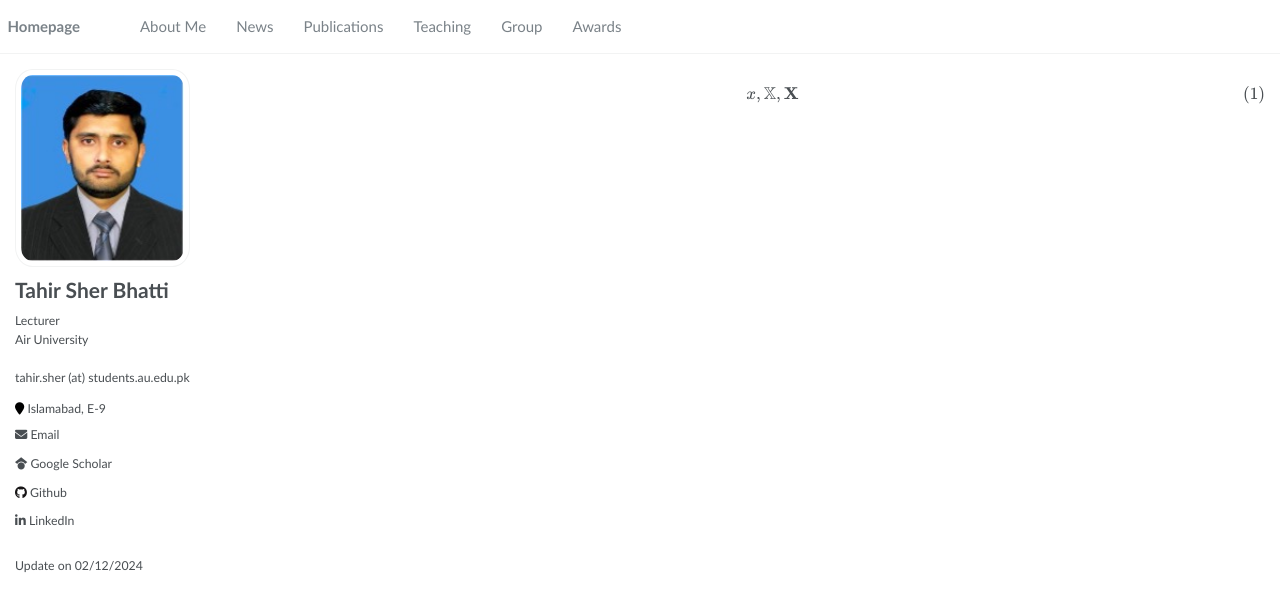
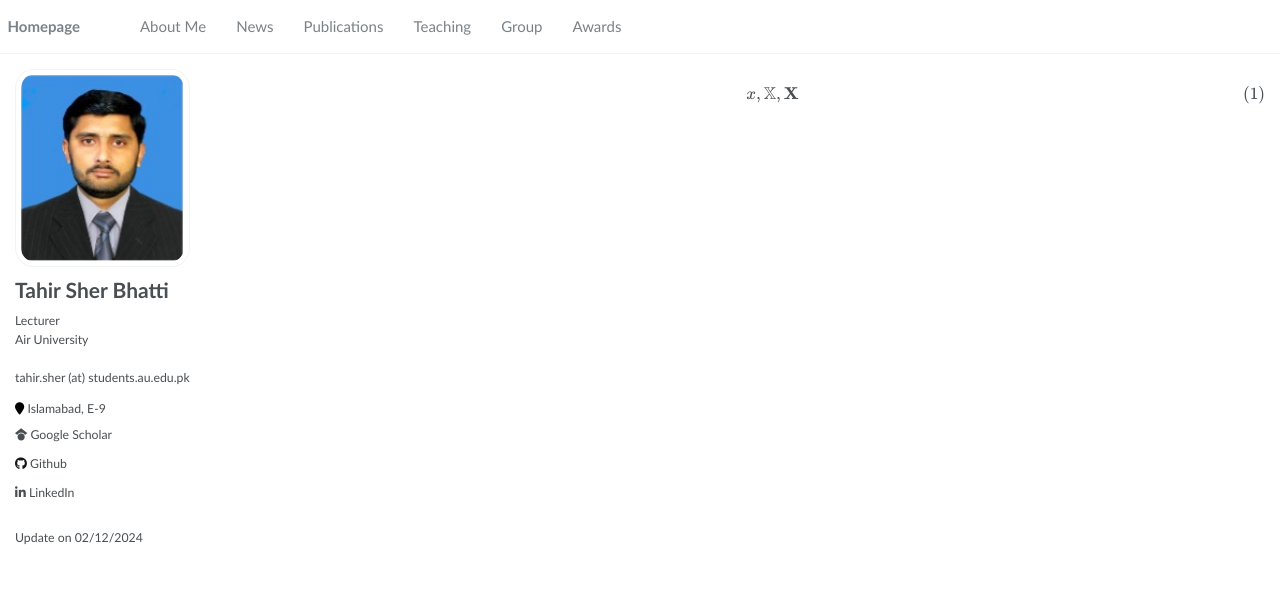
Before and after one commit to TahirSher/TahirSher.github.io, a Jekyll site: the page built from _pages/z_1_test.md, in a window 1280 px wide. Shown: the top 612 px of the page. Built offline with Jekyll 4.4.1, drawn with Linux system fonts in a browser that asks for light colours; nearby versions of some CDN libraries; formulas are drawn with MathJax 3.

Commit message:
Update _config.yml

```diff
--- a/_config.yml
+++ b/_config.yml
@@ -29,7 +29,7 @@ author:
   employer         :
   pubmed           :
   googlescholar    : "https://scholar.google.com/citations?hl=en&user=eIIFkLAAAAAJ"
-  email            : "tahir2011.iiui@gmail.com"
+  email            : #"tahir2011.iiui@gmail.com"
   researchgate     :
   uri              :
   bitbucket        :
@@ -138,7 +138,7 @@ sass:
 
 # Outputting
 permalink: /:categories/:title/
-timezone: America/Chicago # http://en.wikipedia.org/wiki/List_of_tz_database_time_zones
+timezone: Pakistan/Islamabad # http://en.wikipedia.org/wiki/List_of_tz_database_time_zones
 
 
 # Plugins
```
